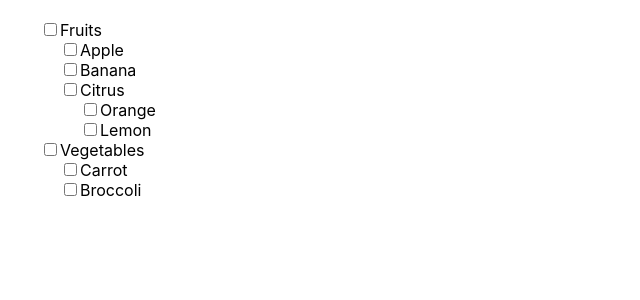
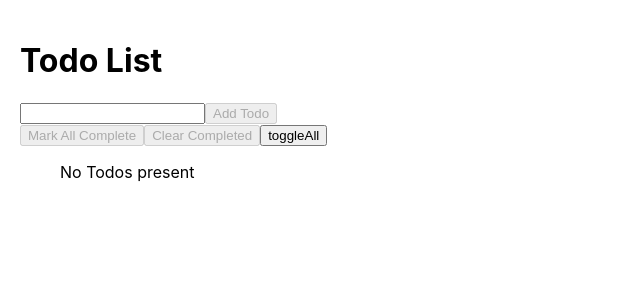
Before and after one commit to anshulraheja/CodePrep, a React (Create React App) app: page / in a window 1280 px wide. Shown: the top 300 px of the page, without its empty margins (0-640 px from the left). Built offline with nearby package versions, Linux system fonts and the light colour scheme.

Commit message:
add todo list

```diff
--- a/src/App.tsx
+++ b/src/App.tsx
@@ -6,6 +6,7 @@ import TabComponent from './components/TabComponent/TabComponent';
 import PaginationComponent from './components/PaginationComponent/PaginationComponent';
 import AutoCompleteComponent from './components/AutoCompleteComponent/AutoCompleteComponent';
 import NestesedCheckboxComponent from './components/NestedCheckboxComponent/NestedCheckboxComponent';
+import TodoComponent from './components/TodoComponent/TodoComponent';
 
 function App() {
   return (
@@ -15,7 +16,8 @@ function App() {
       {/* <TabComponent /> */}
       {/* <PaginationComponent /> */}
       {/* <AutoCompleteComponent /> */}
-      <NestesedCheckboxComponent />
+      {/* <NestesedCheckboxComponent /> */}
+      <TodoComponent />
     </div>
   );
 }
--- /dev/null
+++ b/src/components/TodoComponent/TodoComponent.jsx
@@ -0,0 +1,17 @@
+import TodoList from './TodoList';
+
+export default function TodoComponent() {
+  const todoList = [
+    {
+      id: 1,
+      text: 'abc',
+      isCompleted: false,
+    },
+    {
+      id: 2,
+      text: 'xyz',
+      isCompleted: true,
+    },
+  ];
+  return <TodoList intitialData={todoList} />;
+}
--- /dev/null
+++ b/src/components/TodoComponent/TodoList.css
@@ -0,0 +1,3 @@
+.completed {
+  text-decoration: line-through;
+}
--- /dev/null
+++ b/src/components/TodoComponent/TodoList.jsx
@@ -0,0 +1,194 @@
+import { useState, useCallback, memo, useEffect } from 'react';
+import './TodoList.css';
+
+export default function TodoList({ initialData = [] }) {
+  const [todos, setTodos] = useState(() => {
+    console.log('⚡ Lazy initializer function called');
+    try {
+      return JSON.parse(localStorage.getItem('todos')) || initialData;
+    } catch {
+      return initialData;
+    }
+  });
+
+  const [todoDirect] = useState(hey());
+
+  function hey() {
+    console.log('direct');
+    return JSON.parse(localStorage.getItem('todos')) || initialData;
+  }
+
+  const [input, setInput] = useState('');
+  const [error, setError] = useState('');
+  const [isEditing, setIsEditing] = useState(false);
+  const [editingId, setEditingId] = useState(null);
+
+  const addTodo = () => {
+    const trimmed = input.trim();
+    if (!trimmed) {
+      setError('Todo cannot be empty');
+      return;
+    }
+    // case-insensitive duplicate check (optional)
+    if (todos.some((t) => t.text.toLowerCase() === trimmed.toLowerCase())) {
+      setError('Todo already exists');
+      return;
+    }
+
+    setTodos((prev) => [...prev, { id: crypto.randomUUID(), text: trimmed, isCompleted: false }]);
+    setInput('');
+    setError('');
+  };
+
+  // useCallback to stabilize functions passed to children
+  const onToggle = useCallback((id) => {
+    // console.log('onToggle');
+    setTodos((prev) => prev.map((t) => (t.id === id ? { ...t, isCompleted: !t.isCompleted } : t)));
+  }, []); // no deps: setState setter is stable
+
+  const deleteTodo = useCallback((id) => {
+    // console.log('deleteTodo');
+    setTodos((prev) => prev.filter((t) => t.id !== id));
+  }, []);
+
+  const handleKeyDown = (e) => {
+    if (e.key === 'Enter') {
+      isEditing ? saveTodo() : addTodo();
+    }
+  };
+
+  const editTodo = useCallback((todo) => {
+    setIsEditing(true);
+    setInput(todo.text);
+    setEditingId(todo.id);
+  }, []);
+
+  const saveTodo = () => {
+    if (!input.trim()) {
+      setError('Todo cannot be empty');
+      return;
+    }
+
+    setTodos((prev) => prev.map((t) => (t.id === editingId ? { ...t, text: input.trim() } : t)));
+    setInput('');
+    setError('');
+    setIsEditing(false);
+    setEditingId(null);
+  };
+
+  const markAllComplete = () => {
+    setTodos((prev) => {
+      if (prev.every((t) => t.isCompleted)) return prev; // no-op if all completed
+      return prev.map((t) => ({ ...t, isCompleted: true }));
+    });
+  };
+
+  const clearCompletedTodos = () => {
+    setTodos((prev) => prev.filter((t) => t.isCompleted === false));
+  };
+
+  const toggleAll = () => {
+    setTodos((prev) => {
+      const allComplete = prev.every((t) => t.isCompleted);
+      console.log(allComplete);
+      return prev.map((t) => ({ ...t, isCompleted: !allComplete }));
+    });
+  };
+
+  useEffect(() => {
+    localStorage.setItem('todos', JSON.stringify(todos));
+  }, [todos]);
+  return (
+    <div className="todo-container">
+      <h1>Todo List</h1>
+      <div>
+        <input
+          value={input}
+          onChange={(e) => {
+            setInput(e.target.value);
+            setError('');
+          }}
+          onKeyDown={handleKeyDown}
+        />
+        {!isEditing ? (
+          <button onClick={addTodo} disabled={!input.trim()}>
+            Add Todo
+          </button>
+        ) : (
+          <button onClick={saveTodo} disabled={!input.trim()}>
+            Save Todo
+          </button>
+        )}
+      </div>
+
+      {error && <p>{error}</p>}
+
+      <div>
+        <button onClick={markAllComplete} disabled={todos.length === 0}>
+          Mark All Complete
+        </button>
+        <button onClick={clearCompletedTodos} disabled={!todos.some((t) => t.isCompleted)}>
+          Clear Completed
+        </button>
+        <button onClick={toggleAll}>toggleAll</button>
+      </div>
+      <ul>
+        {todos.length > 0 ? (
+          todos?.map((todo) => (
+            // pass stable callbacks and `todo` object (unchanged items keep same reference)
+            <MemoisedTodo
+              key={todo.id}
+              todo={todo}
+              onToggle={onToggle}
+              deleteTodo={deleteTodo}
+              editTodo={editTodo}
+              setInput={setInput}
+            />
+          ))
+        ) : (
+          <div>No Todos present </div>
+        )}
+      </ul>
+    </div>
+  );
+}
+
+// Memoized child
+const MemoisedTodo = memo(function TodoItem({ todo, onToggle, deleteTodo, editTodo, setInput }) {
+  console.log('Rendering TodoItem:', todo.text);
+  return (
+    <li className="todo-item">
+      <input
+        type="checkbox"
+        id={`todo-${todo.id}`}
+        checked={todo.isCompleted}
+        onChange={() => onToggle(todo.id)} // fine here; this is created inside child
+      />
+      <label htmlFor={`todo-${todo.id}`} className={todo.isCompleted ? 'completed' : ''}>
+        {todo.text}
+      </label>
+      <button onClick={() => editTodo(todo)}>Edit</button>
+      <button
+        onClick={() => deleteTodo(todo.id)}
+        aria-label={`Delete ${todo.text}`}
+        className="delete-btn"
+      >
+        Delete
+      </button>
+    </li>
+  );
+}, compare);
+
+function compare(prev, next) {
+  return (
+    prev.todo.isCompleted === next.todo.isCompleted &&
+    prev.todo.text === next.todo.text &&
+    prev.onToggle === next.onToggle &&
+    prev.deleteTodo === next.deleteTodo
+  );
+}
+
+/**
+ Persistent storage → Use localStorage or API integration so todos survive reloads.
+Empty state UI → When no todos, show a friendly message.
+ */
```
Also changed, not shown: src/components/TodoComponent/VirtualisedList.jsx (added, +44 -0 lines), src/components/TodoComponent/Readme.md (added).
